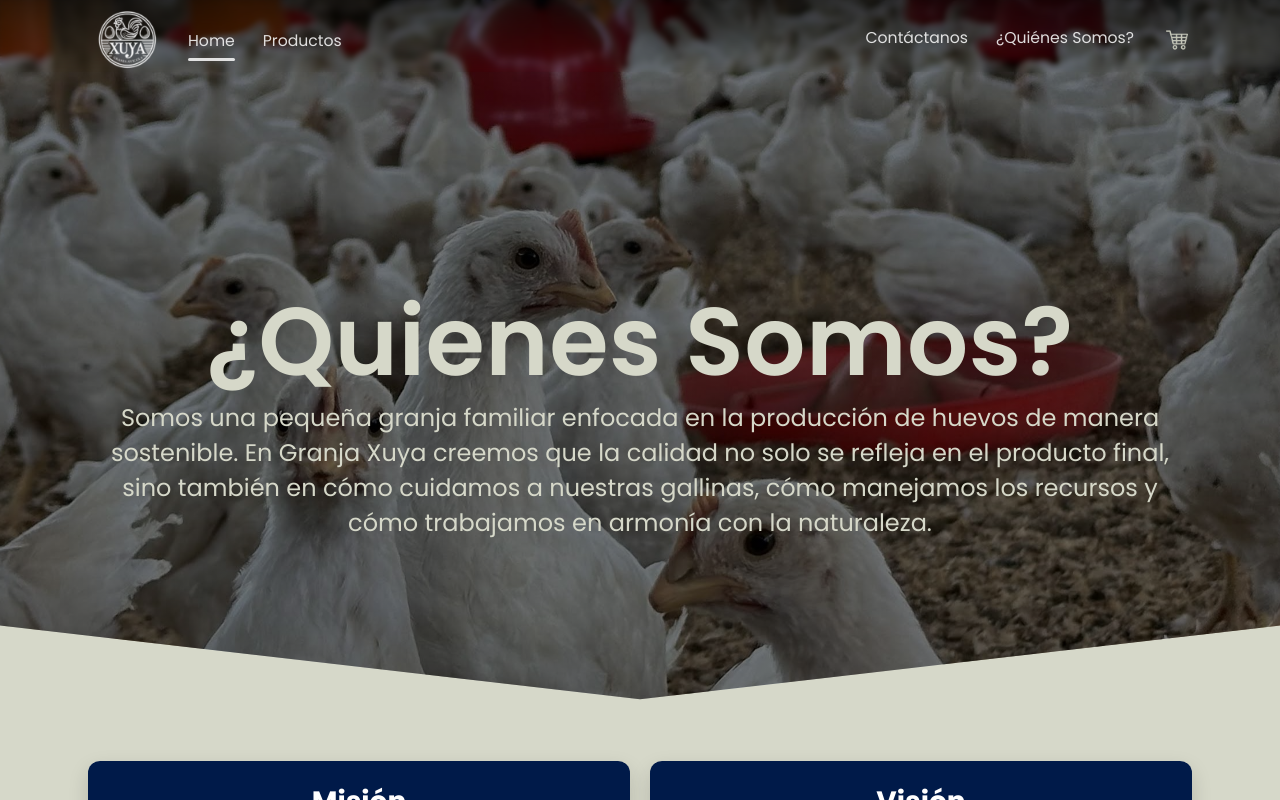
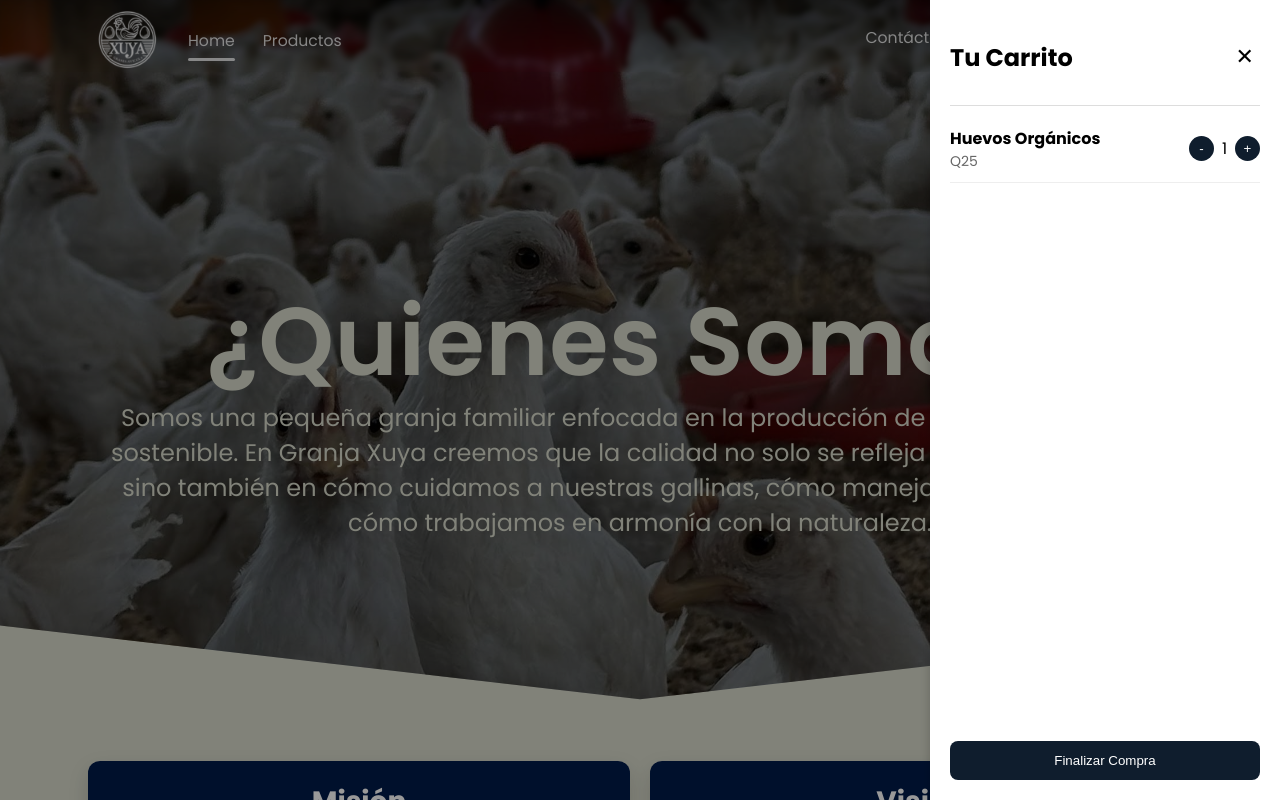
Before and after one commit to Granjaxuya/GranjaxuyaFrontend, a React (Create React App) app in the folder granjaxuyafrontend/: page /quienes-somos in a window 1280 px wide. Both pictures are taken after a click on the button "Carrito". Shown: the top 800 px of the page. Built offline with nearby package versions, Linux system fonts and the light colour scheme.

Commit message:
Prototype of Cart Menu

```diff
--- a/granjaxuyafrontend/src/App.js
+++ b/granjaxuyafrontend/src/App.js
@@ -11,14 +11,16 @@ import Contact from "./pages/Contact/Contact";
 // Importar Navbar
 import Navbar from "./components/Navbar/Navbar";
 import Footer from "./components/Footer/Footer";
+import CartMenu from "./components/CartMenu/CartMenu";
 
 function App() {
 
   const [cartCount, setCartCount] = useState(0);
+  const [isCartOpen, setIsCartOpen] = useState(false);
 
   return (
     <Router>
-      <Navbar cartCount={cartCount} />
+      <Navbar cartCount={cartCount} onCartClick={() => setIsCartOpen(true)}/>
       <Routes>
         <Route path="/" element={<Home />} />
         <Route path="/productos" element={<Products cartCount={cartCount} setCartCount={setCartCount} />} />
@@ -26,6 +28,7 @@ function App() {
         <Route path="/quienes-somos" element={<AboutUs />} />
       </Routes>
       <Footer />
+      <CartMenu isOpen={isCartOpen} onClose={() => setIsCartOpen(false)} />
     </Router>
   );
 }
--- /dev/null
+++ b/granjaxuyafrontend/src/components/CartMenu/CartMenu.css
@@ -0,0 +1,96 @@
+.cart-overlay {
+  position: fixed;
+  inset: 0;
+  background-color: rgba(0,0,0,0.4);
+  display: none;
+  justify-content: flex-end;
+  z-index: 2000;
+}
+
+.cart-overlay.show {
+  display: flex;
+}
+
+.cart-menu {
+  background: #fff;
+  width: 350px;
+  height: 100%;
+  box-shadow: -2px 0 8px rgba(0,0,0,0.15);
+  display: flex;
+  flex-direction: column;
+  padding: 20px;
+  animation: slideIn 0.3s ease forwards;
+}
+
+@keyframes slideIn {
+  from { transform: translateX(100%); }
+  to { transform: translateX(0); }
+}
+
+.cart-header {
+  display: flex;
+  color: black;
+  justify-content: space-between;
+  align-items: center;
+  border-bottom: 1px solid #ddd;
+  padding-bottom: 10px;
+}
+
+.close-btn {
+  background: none;
+  border: none;
+  font-size: 22px;
+  cursor: pointer;
+}
+
+.cart-items {
+  color: black;
+  flex: 1;
+  overflow-y: auto;
+  margin-top: 10px;
+}
+
+.cart-item {
+  display: flex;
+  justify-content: space-between;
+  align-items: center;
+  border-bottom: 1px solid #eee;
+  padding: 10px 0;
+}
+
+.item-info p {
+  margin: 0;
+  font-size: 14px;
+  color: #666;
+}
+
+.quantity-controls {
+  display: flex;
+  align-items: center;
+  gap: 8px;
+}
+
+.quantity-controls button {
+  background: #0f1d2d;
+  color: white;
+  border: none;
+  width: 25px;
+  height: 25px;
+  border-radius: 50%;
+  cursor: pointer;
+  transition: background 0.2s;
+}
+
+.quantity-controls button:hover {
+  background: #1a324e;
+}
+
+.checkout-btn {
+  background: #0f1d2d;
+  color: white;
+  border: none;
+  padding: 12px;
+  border-radius: 8px;
+  cursor: pointer;
+  margin-top: 10px;
+}
--- /dev/null
+++ b/granjaxuyafrontend/src/components/CartMenu/CartMenu.jsx
@@ -0,0 +1,49 @@
+import { useState } from "react";
+import "./CartMenu.css";
+
+export default function CartMenu({ isOpen, onClose }) {
+  const [items, setItems] = useState([
+    { id: 1, name: "Huevos Orgánicos", price: 25, quantity: 1 },
+  ]);
+
+  const updateQuantity = (id, delta) => {
+    setItems(items.map(item =>
+      item.id === id
+        ? { ...item, quantity: Math.max(0, item.quantity + delta) }
+        : item
+    ));
+  };
+
+  return (
+    <div className={`cart-overlay ${isOpen ? "show" : ""}`} onClick={onClose}>
+      <div className="cart-menu" onClick={(e) => e.stopPropagation()}>
+        <header className="cart-header">
+          <h2>Tu Carrito</h2>
+          <button className="close-btn" onClick={onClose}>✕</button>
+        </header>
+
+        <div className="cart-items">
+          {items.length === 0 ? (
+            <p className="empty">Tu carrito está vacío</p>
+          ) : (
+            items.map(item => (
+              <div key={item.id} className="cart-item">
+                <div className="item-info">
+                  <strong>{item.name}</strong>
+                  <p>Q{item.price}</p>
+                </div>
+                <div className="quantity-controls">
+                  <button onClick={() => updateQuantity(item.id, -1)}>-</button>
+                  <span>{item.quantity}</span>
+                  <button onClick={() => updateQuantity(item.id, 1)}>+</button>
+                </div>
+              </div>
+            ))
+          )}
+        </div>
+
+        <button className="checkout-btn">Finalizar Compra</button>
+      </div>
+    </div>
+  );
+}
--- a/granjaxuyafrontend/src/components/Navbar/Navbar.jsx
+++ b/granjaxuyafrontend/src/components/Navbar/Navbar.jsx
@@ -4,7 +4,7 @@ import { useLocation } from "react-router-dom";
 import { Link } from "react-router-dom";
 import './Navbar.css';
 
-export default function Navbar({ cartCount }) {
+export default function Navbar({ cartCount , onCartClick}) {
   const [scrolled, setScrolled] = useState(false);
   const location = useLocation();
   const isProductsPage = location.pathname === '/productos';
@@ -50,7 +50,7 @@ export default function Navbar({ cartCount }) {
           <li><a className="nav-link" href="/contacto">Contáctanos</a></li>
           <li><Link className="nav-link" to="/quienes-somos">¿Quiénes Somos?</Link></li>
           <li>
-            <button className="cart-btn" aria-label="Carrito">
+            <button className="cart-btn" aria-label="Carrito" onClick={onCartClick}>
               <img
                 src="/images/WhiteCart.png"
                 alt="Carrito"
```
